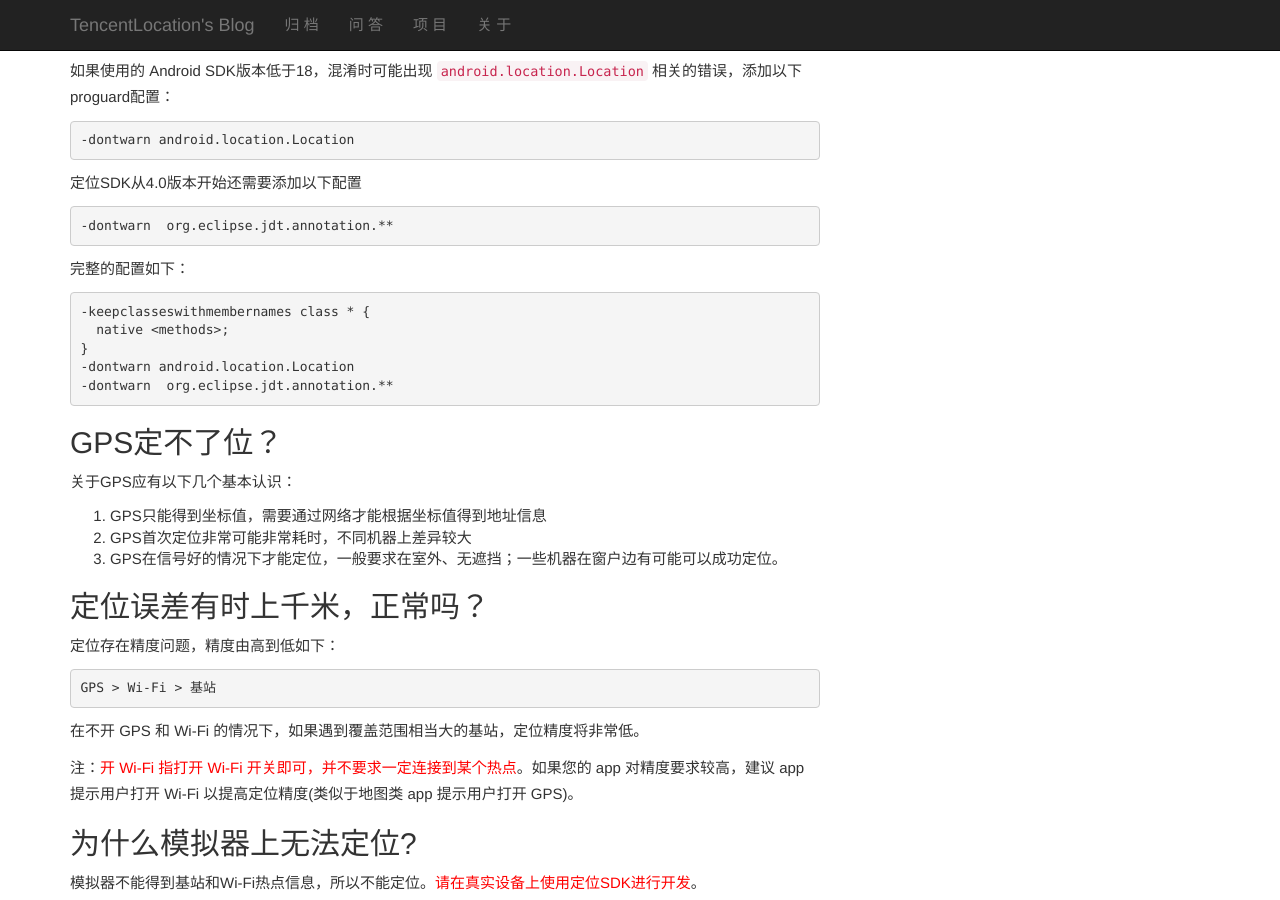
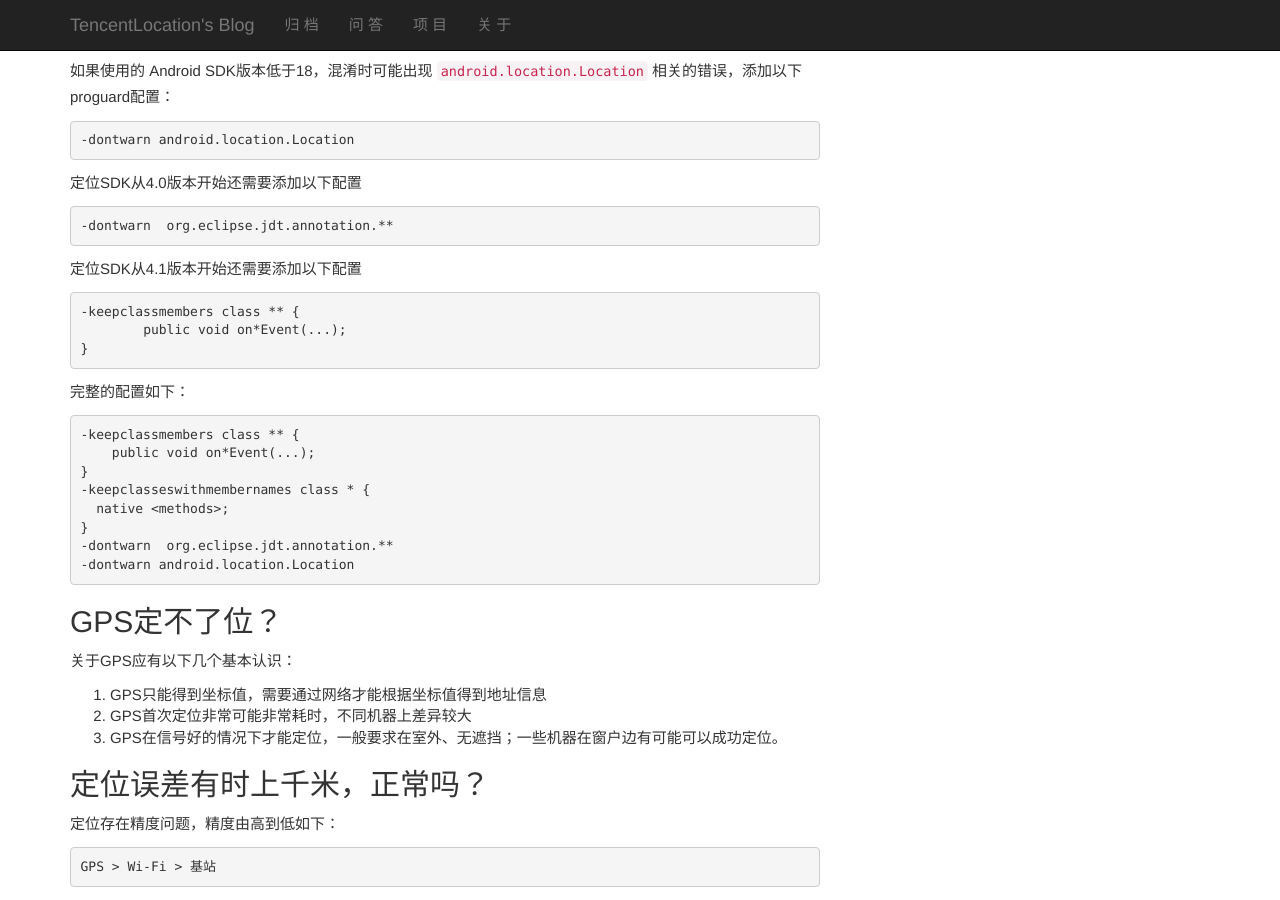
Before and after one commit to tencentlocation/tencentlocation.github.io, a Jekyll site: the page built from _posts/2015-01-22-tencent-location-sdk-faq.md, in a window 1280 px wide and 900 px high, scrolled down 680 px. Built offline with Jekyll 4.4.1, drawn with Linux system fonts in a browser that asks for light colours; Markdown is read by kramdown in place of the engine named in the settings; comment, search, counter and statistics services are not loaded.

Commit message:
mod: sdk faq

````diff
--- a/_posts/2015-01-22-tencent-location-sdk-faq.md
+++ b/_posts/2015-01-22-tencent-location-sdk-faq.md
@@ -32,14 +32,23 @@ summary: "腾讯定位SDK常见使用问题"
 
 	-dontwarn  org.eclipse.jdt.annotation.**
 
+定位SDK从4.1版本开始还需要添加以下配置
+
+	-keepclassmembers class ** {
+		public void on*Event(...);
+	}
+
 完整的配置如下：
 
 ```
+-keepclassmembers class ** {
+    public void on*Event(...);
+}
 -keepclasseswithmembernames class * {
   native <methods>;
 }
+-dontwarn  org.eclipse.jdt.annotation.**
 -dontwarn android.location.Location
--dontwarn  org.eclipse.jdt.annotation.**
 ```
 
 ## GPS定不了位？
````
